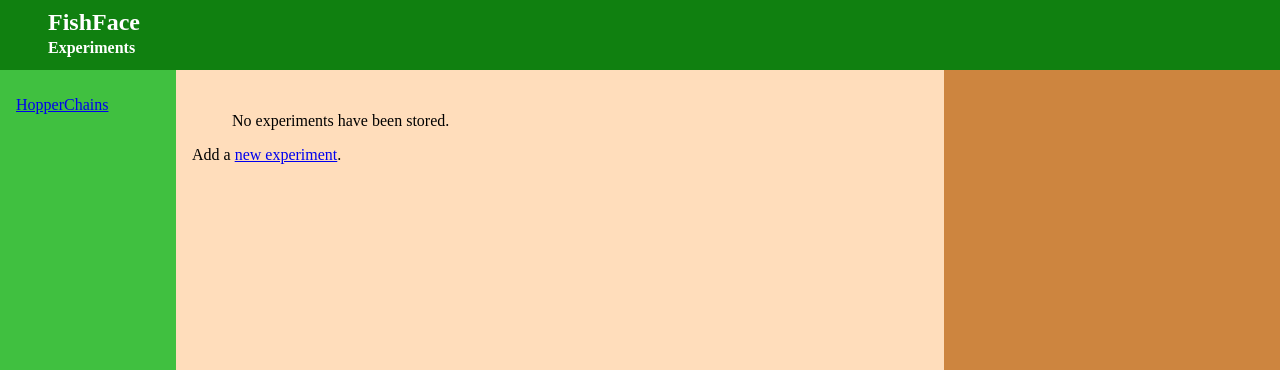
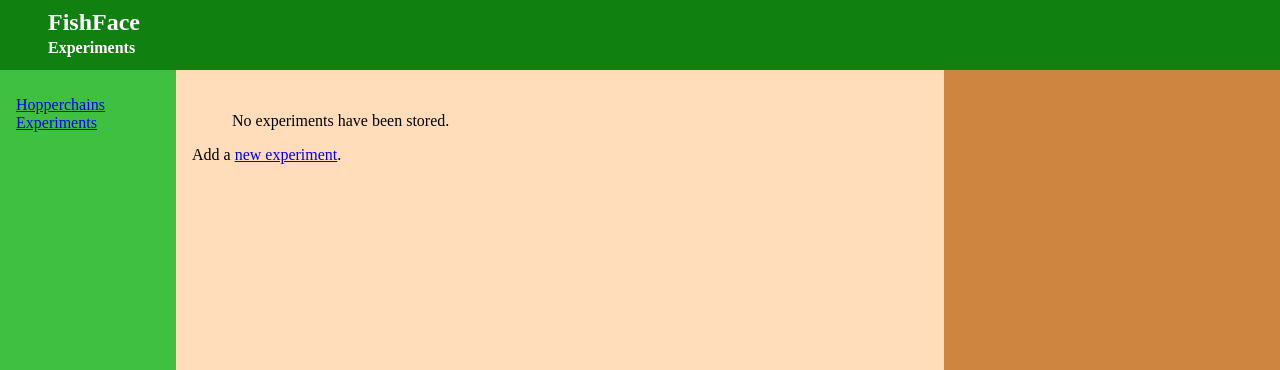
Before and after one commit to wil-langford/FishFace2, a Django app: template django_fishface/djff/templates/djff/experiment_index.html in a window 1280 px wide. Shown: the top 370 px of the page. Run offline with Django 3.2, Linux system fonts and the light colour scheme; the template is opened without the code that fills it, so the values that code supplies are empty; parts of the project's set-up code (start-up, migrations or seed data) failed here and were passed over.

Commit message:
Added "experiments" link to sidebar.

```diff
--- a/django_fishface/djff/templates/djff/base.html
+++ b/django_fishface/djff/templates/djff/base.html
@@ -17,7 +17,11 @@
 <div id="sidebar">
     {% block sidebar %}
     <a href="{% url 'djff:hopperchain_index' %}">
-        HopperChains
+        Hopperchains
+    </a>
+    <br>
+    <a href="{% url 'djff:experiment_index' %}">
+        Experiments
     </a>
     {% endblock %}
 </div>
```
